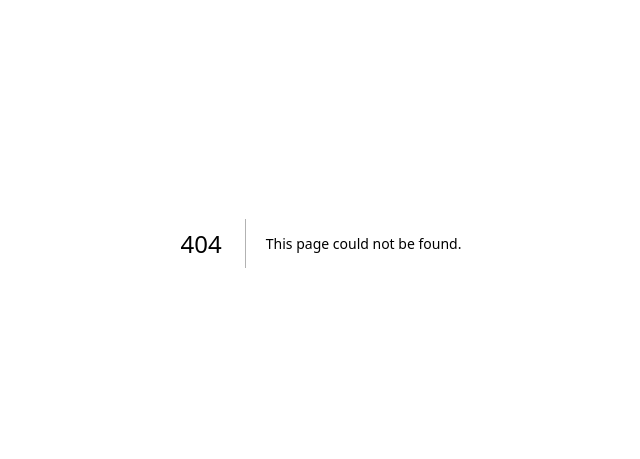
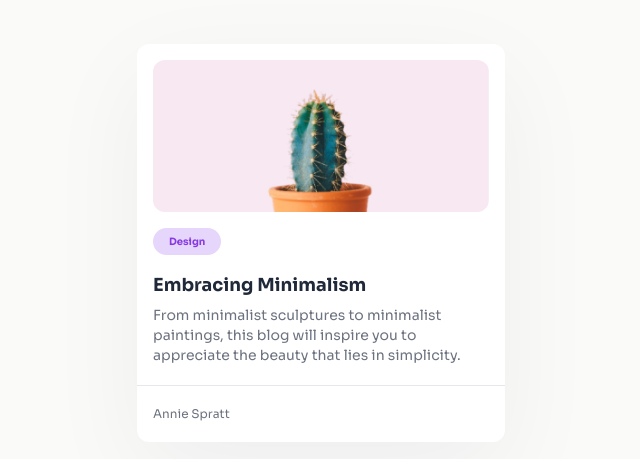
Before and after one commit to brayanpesantes/practicing-in-devchallenge, a Next.js app: page /minimal-blog-card in a window 1280 px wide. Before the commit this address had no page. Shown: the part 157-616 px from the top of the page, without its empty margins (319-959 px from the left). Built offline with nearby package versions, Linux system fonts and the light colour scheme.

Commit message:
add image and styles width text

```diff
--- /dev/null
+++ b/app/minimal-blog-card/page.tsx
@@ -0,0 +1,31 @@
+import Image from "next/image";
+import ImageMinimal from "../images/cactus_img.jpg";
+export default function MinimalBlogCardPage() {
+  return (
+    <div className="font-sora w-screen h-screen flex items-center justify-center bg-[#FAFAF9]">
+      <article className="shadow-minimal-card w-[368px] pb-5 bg-white rounded-xl">
+        <div className=" px-4 pt-4 ">
+          <Image
+            className="rounded-xl h-[152px]"
+            src={ImageMinimal}
+            alt="image minimal"
+            width={ImageMinimal.width}
+            height={ImageMinimal.height}
+          />
+          <span className="py-1.5 px-4 text-[10px] my-4 rounded-full bg-[#E6D6FC] text-[#883AE1] font-bold block w-max">
+            Design
+          </span>
+          <h1 className="text-lg font-bold text-[#20293A]">
+            Embracing Minimalism
+          </h1>
+          <p className="text-sm mt-1.5 text-[#6C727F]">
+            From minimalist sculptures to minimalist paintings, this blog will
+            inspire you to appreciate the beauty that lies in simplicity.
+          </p>
+        </div>
+        <hr className="block h-px my-5 bg-gray-200" />
+        <span className="text-xs text-[#6C727F] block px-4 ">Annie Spratt</span>
+      </article>
+    </div>
+  );
+}
```
Also changed, not shown: app/images/cactus_img.jpg (added).
